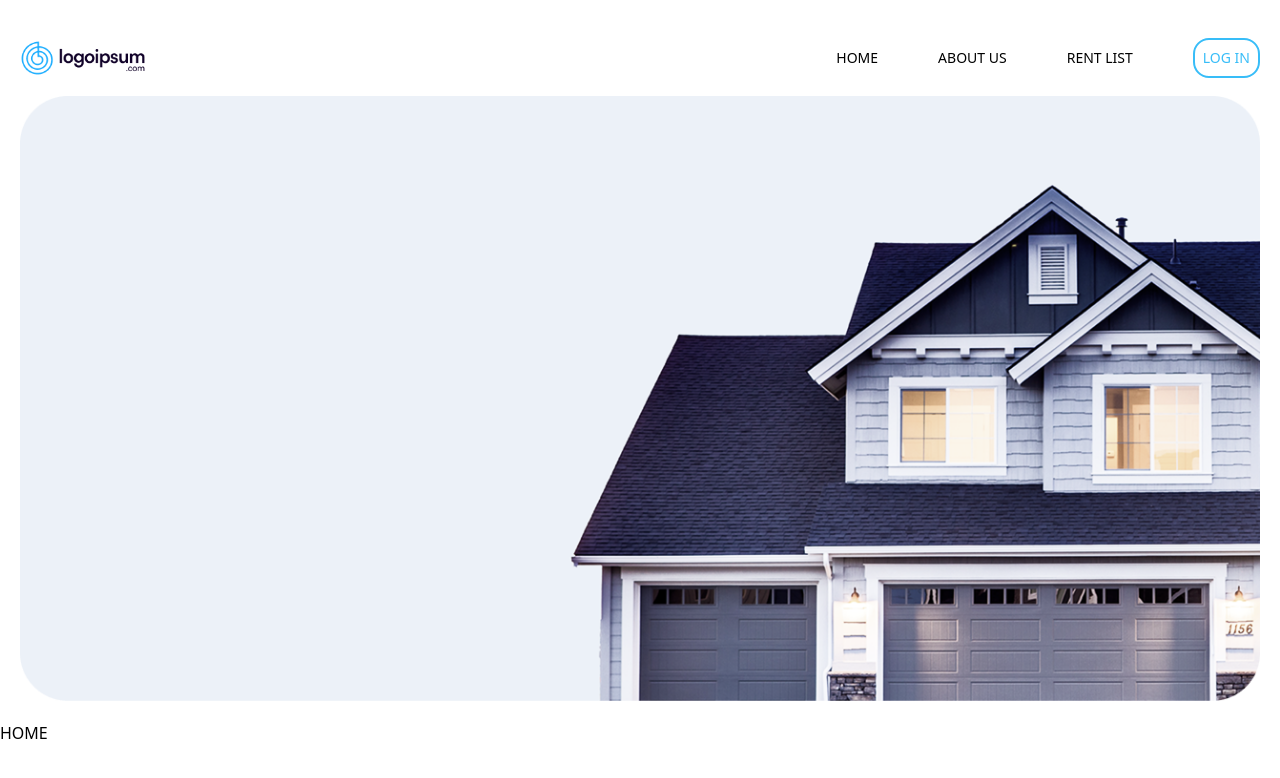
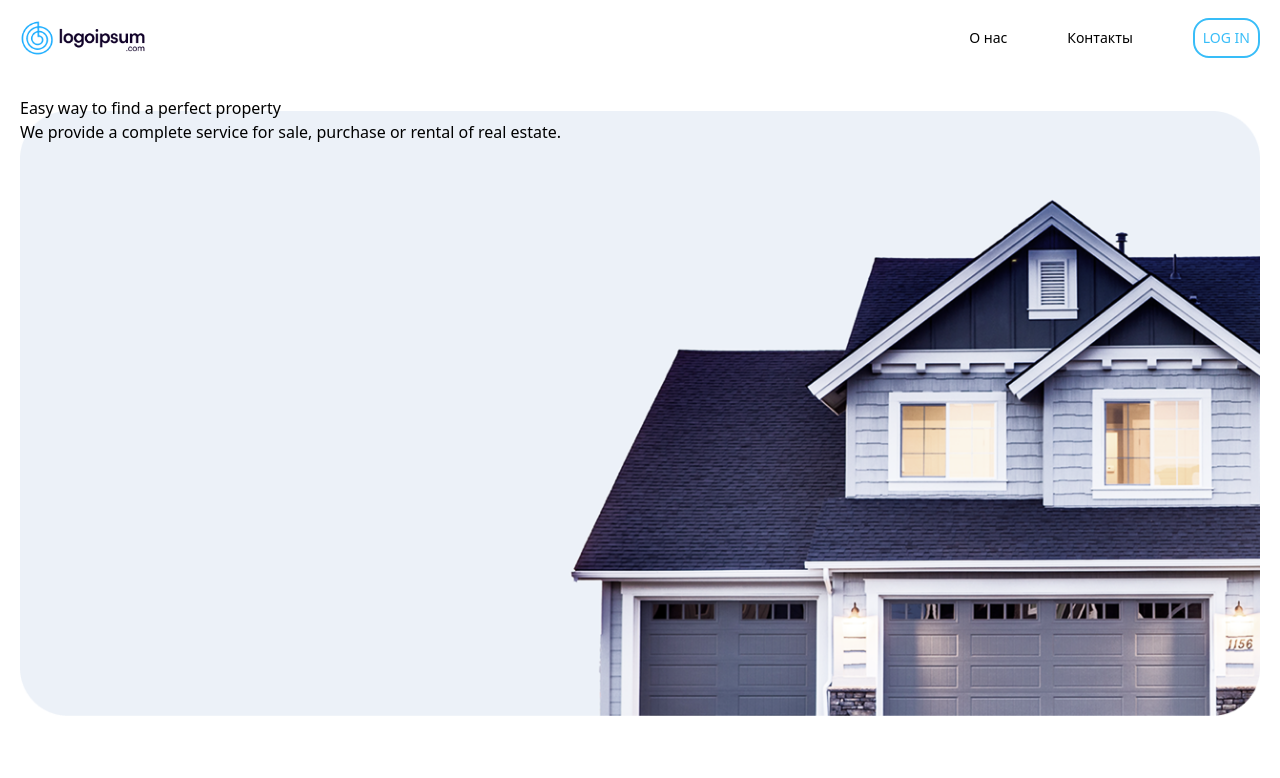
Before and after one commit to znightmaster/rent, a Vue app: page / in a window 1280 px wide. Shown: the top 778 px of the page. Built offline with nearby package versions, Linux system fonts and the light colour scheme.

Commit message:
nachalopolozheno

```diff
--- a/src/views/LogIn.vue
+++ b/src/components/UI/LoginButton.vue
@@ -2,7 +2,6 @@
   <div class="border-2 rounded-16 p-2 border-sky-400 text-sky-400">
     LOG IN
   </div>
-
 </template>
 
 <script setup>
--- a/src/components/layout/MainHeader.vue
+++ b/src/components/layout/MainHeader.vue
@@ -1,29 +1,30 @@
 <template>
-  <div class="sticky top-20 z-20 flex justify-between items-center p-20">
-    <a href="">
+  <div class="sticky top-0 z-20 flex justify-between items-center p-20">
+    <router-link to="/">
       <img src="../../assets/Logo.png" alt="logo" class="h-9" />
-    </a>
+    </router-link>
+
     <div class="flex items-center gap-60 w-704 h-9 font-300 text-sm">
-      <MainPage />
-      <AboutPage />
-      <RentListPage />
-      <LogIn />
+
+      <router-link to="/about">
+        О нас
+      </router-link>
+      <router-link to="/contact">
+        Контакты
+      </router-link>
+      <router-link to="/log-in" class="">
+        <login-button />
+      </router-link>
     </div>
 
+  </div>
 
-  </div>
-  <div>
-  <img src="../../assets/Banner.png" alt="" class="p-20">
 
-  </div>
 </template>
 
 <script setup>
-import MainPage from '@/views/MainPage.vue';
-import AboutPage from '@/views/AboutPage.vue';
-import RentListPage from '@/views/RentListPage.vue';
-import LogIn from '@/views/LogIn.vue';
 
+import LoginButton from '@/components/UI/LoginButton.vue';
 </script>
 
 <style lang="scss" scoped>
--- a/src/router/index.js
+++ b/src/router/index.js
@@ -1,4 +1,6 @@
 import AboutPage from '@/views/AboutPage.vue';
+import ContactPage from '@/views/ContactPage.vue';
+import LoginPage from '@/views/LoginPage.vue';
 import MainPage from '@/views/MainPage.vue';
 import RentListPage from '@/views/RentListPage.vue';
 import RentObjectPage from '@/views/RentObjectPage.vue';
@@ -27,6 +29,16 @@ const router = createRouter({
       name: 'about',
       component: AboutPage,
     },
+    {
+      path: '/contact',
+      name: 'contact',
+      component: ContactPage,
+    },
+    {
+      path: '/log-in',
+      name: 'log-in',
+      component: LoginPage,
+    }
   ],
 });
 
--- /dev/null
+++ b/src/views/ContactPage.vue
@@ -0,0 +1,13 @@
+<template>
+  <div>
+
+  </div>
+</template>
+
+<script setup>
+
+</script>
+
+<style lang="scss" scoped>
+
+</style>
--- /dev/null
+++ b/src/views/LoginPage.vue
@@ -0,0 +1,13 @@
+<template>
+  <div>
+
+  </div>
+</template>
+
+<script setup>
+
+</script>
+
+<style lang="scss" scoped>
+
+</style>
--- a/src/views/MainPage.vue
+++ b/src/views/MainPage.vue
@@ -1,6 +1,40 @@
 <template>
-  <div>
-    HOME
+  <div class="p-20 flex flex-col">
+    <div class="
+    relative
+    h-auto
+    min-h-[635px]
+    w-full
+    bg-contain
+    bg-center
+    bg-no-repeat
+    rounded-16
+    bg-[url('@/assets/Banner.png')]">
+      <div class="flex flex-col w-full">
+        Easy way to find a
+        perfect property
+      </div>
+      <div class="flex flex-col w-full">
+        We provide a complete service for sale,
+        purchase or rental of real estate.
+      </div>
+    </div>
+    <div>
+      <div>
+        <div>
+
+        </div>
+        <div>
+
+        </div>
+        <div>
+
+        </div>
+      </div>
+<!--      <img src="@/assets/Banner.png" alt="" class="p-20 w-full">-->
+
+    </div>
+
   </div>
 </template>
 
```
